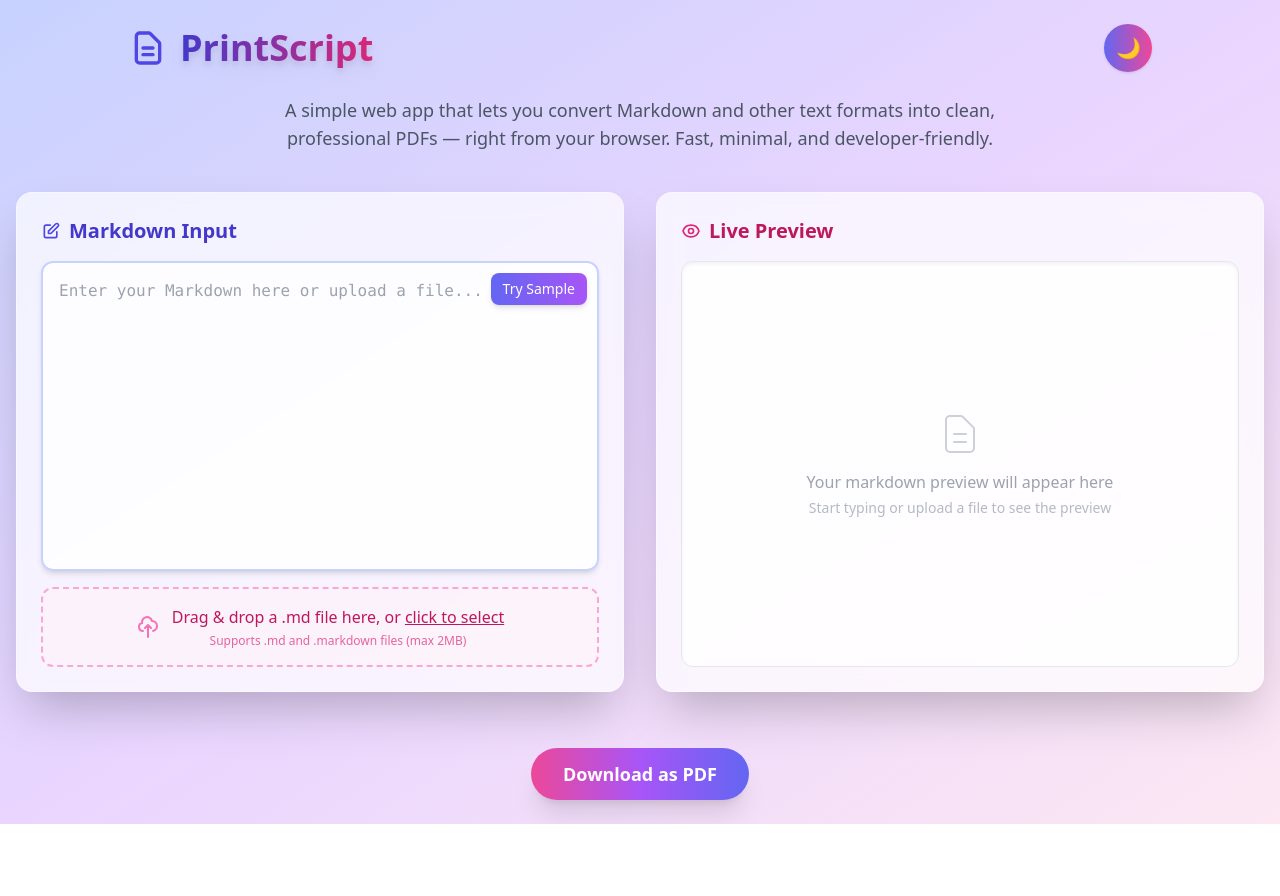
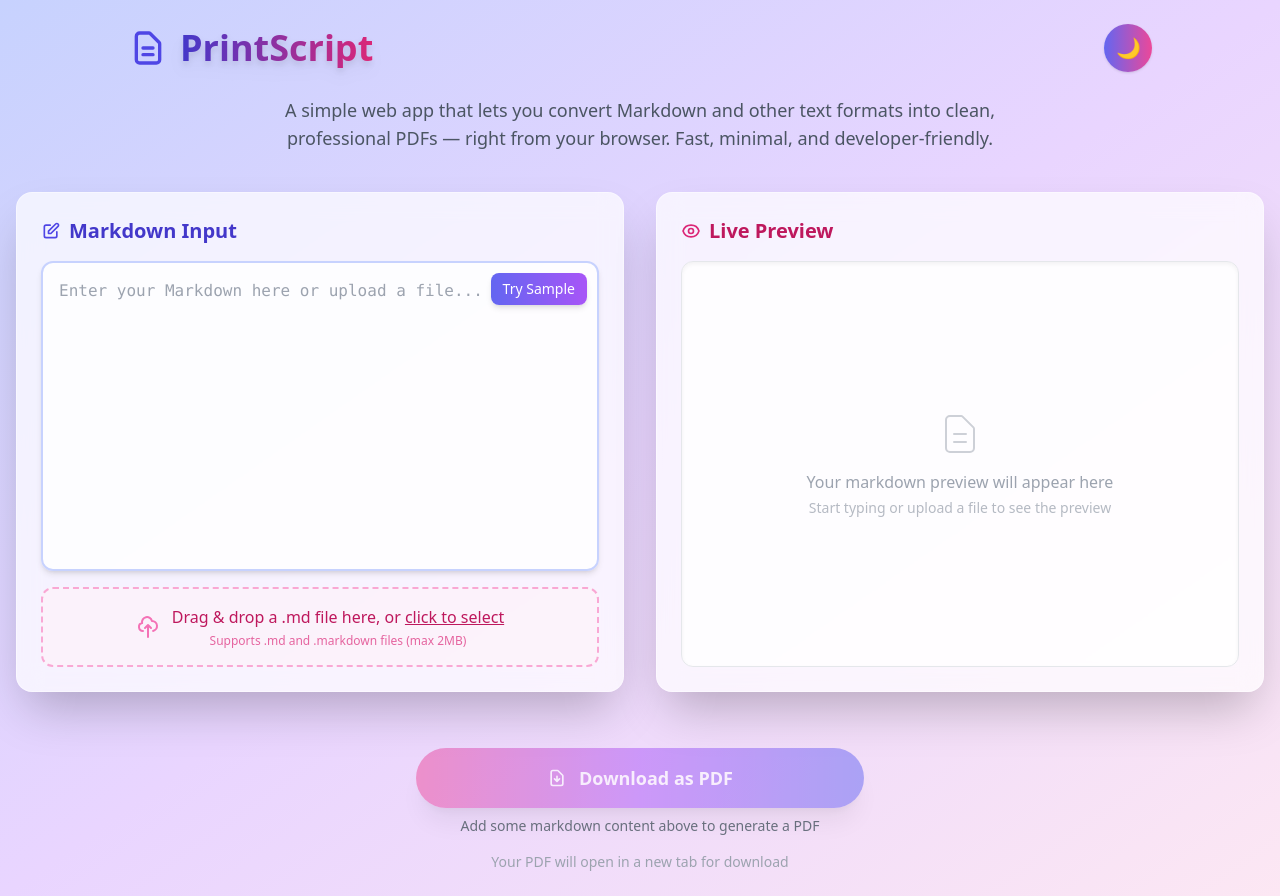
Before and after one commit to MasterSupream/PrintScript, a React (Create React App) app in the folder client/: page / in a window 1280 px wide. Before the commit the page ends 824 px from the top, so only its background shows below. Built offline with nearby package versions, Linux system fonts and the light colour scheme; no server answers.

Commit message:
Alpha version 1.0.25

```diff
--- a/client/src/PDFGenerator.tsx
+++ b/client/src/PDFGenerator.tsx
@@ -81,18 +81,21 @@ const PDFGenerator: React.FC<PDFGeneratorProps> = ({ markdown, options, onError,
   };
 
   return (
-    <div className="pdf-generator mt-6 flex flex-col items-center">
+    <div className="pdf-generator mt-4 sm:mt-6 flex flex-col items-center w-full">
+      <div className="flex flex-col sm:flex-row items-center gap-3 sm:gap-4 w-full max-w-md">
         <button
           onClick={handleButtonClick}
-        disabled={isLoading}
-        className={
-          `px-8 py-3 rounded-full font-bold text-lg shadow-xl transition-all duration-200
+          disabled={isLoading || !markdown.trim()}
+          className={`
+            w-full sm:flex-1 px-6 sm:px-8 py-3 sm:py-4 rounded-xl sm:rounded-full font-bold text-base sm:text-lg shadow-xl transition-all duration-200
             bg-gradient-to-r from-pink-500 via-purple-500 to-indigo-500 text-white
-          hover:from-indigo-500 hover:to-pink-500 hover:scale-105
+            hover:from-indigo-500 hover:to-pink-500 hover:scale-105 hover:shadow-2xl
             active:scale-95
-          disabled:opacity-60 disabled:cursor-not-allowed
-          flex items-center gap-3 relative overflow-hidden`
-        }
+            disabled:opacity-50 disabled:cursor-not-allowed disabled:hover:scale-100
+            flex items-center justify-center gap-3 relative overflow-hidden
+            focus:outline-none focus:ring-4 focus:ring-purple-300 dark:focus:ring-purple-800
+          `}
+          aria-label={isLoading ? 'Generating PDF' : 'Generate and download PDF'}
         >
           {ripple && (
             <span
@@ -105,16 +108,38 @@ const PDFGenerator: React.FC<PDFGeneratorProps> = ({ markdown, options, onError,
               }}
             />
           )}
-        {isLoading && (
-          <span className="absolute left-4 flex items-center">
+
+          {isLoading ? (
+            <>
               <svg className="animate-spin h-5 w-5 text-white" xmlns="http://www.w3.org/2000/svg" fill="none" viewBox="0 0 24 24">
                 <circle className="opacity-25" cx="12" cy="12" r="10" stroke="currentColor" strokeWidth="4"></circle>
                 <path className="opacity-75" fill="currentColor" d="M4 12a8 8 0 018-8v4a4 4 0 00-4 4H4z"></path>
               </svg>
-          </span>
+              <span>Generating PDF...</span>
+            </>
+          ) : (
+            <>
+              <svg className="h-5 w-5" fill="none" viewBox="0 0 24 24" stroke="currentColor">
+                <path strokeLinecap="round" strokeLinejoin="round" strokeWidth={2} d="M12 10v6m0 0l-3-3m3 3l3-3m2 8H7a2 2 0 01-2-2V5a2 2 0 012-2h5.586a1 1 0 01.707.293l5.414 5.414a1 1 0 01.293.707V19a2 2 0 01-2 2z" />
+              </svg>
+              <span className="hidden sm:inline">Download as PDF</span>
+              <span className="sm:hidden">Generate PDF</span>
+            </>
           )}
-        {isLoading ? 'Generating PDF...' : 'Download as PDF'}
         </button>
+      </div>
+
+      {!markdown.trim() && (
+        <p className="text-sm text-gray-500 dark:text-gray-400 mt-2 text-center px-4">
+          Add some markdown content above to generate a PDF
+        </p>
+      )}
+
+      <div className="mt-3 sm:mt-4 text-center">
+        <p className="text-xs sm:text-sm text-gray-400 dark:text-gray-500">
+          Your PDF will open in a new tab for download
+        </p>
+      </div>
     </div>
   );
 };
```
Lines whose indentation alone changed are shown as unchanged.
